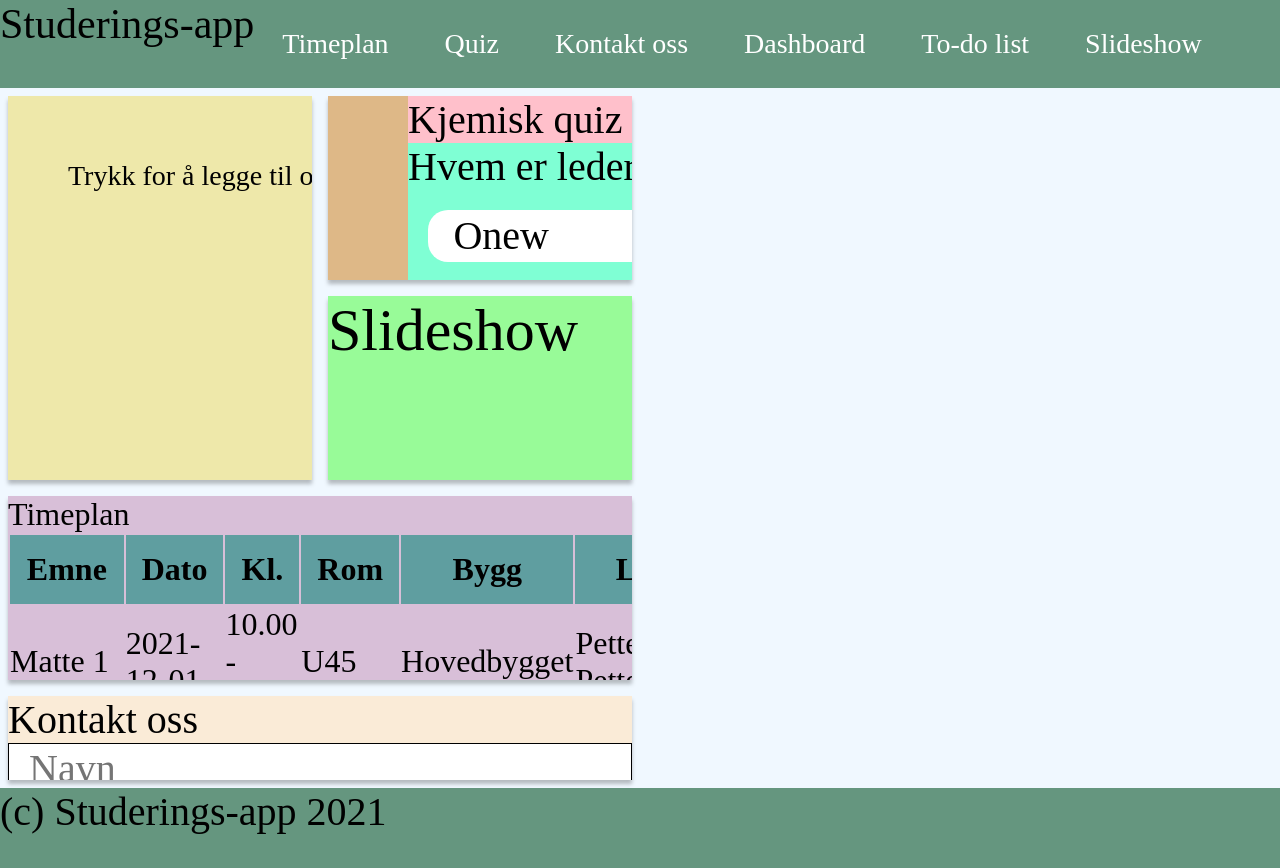
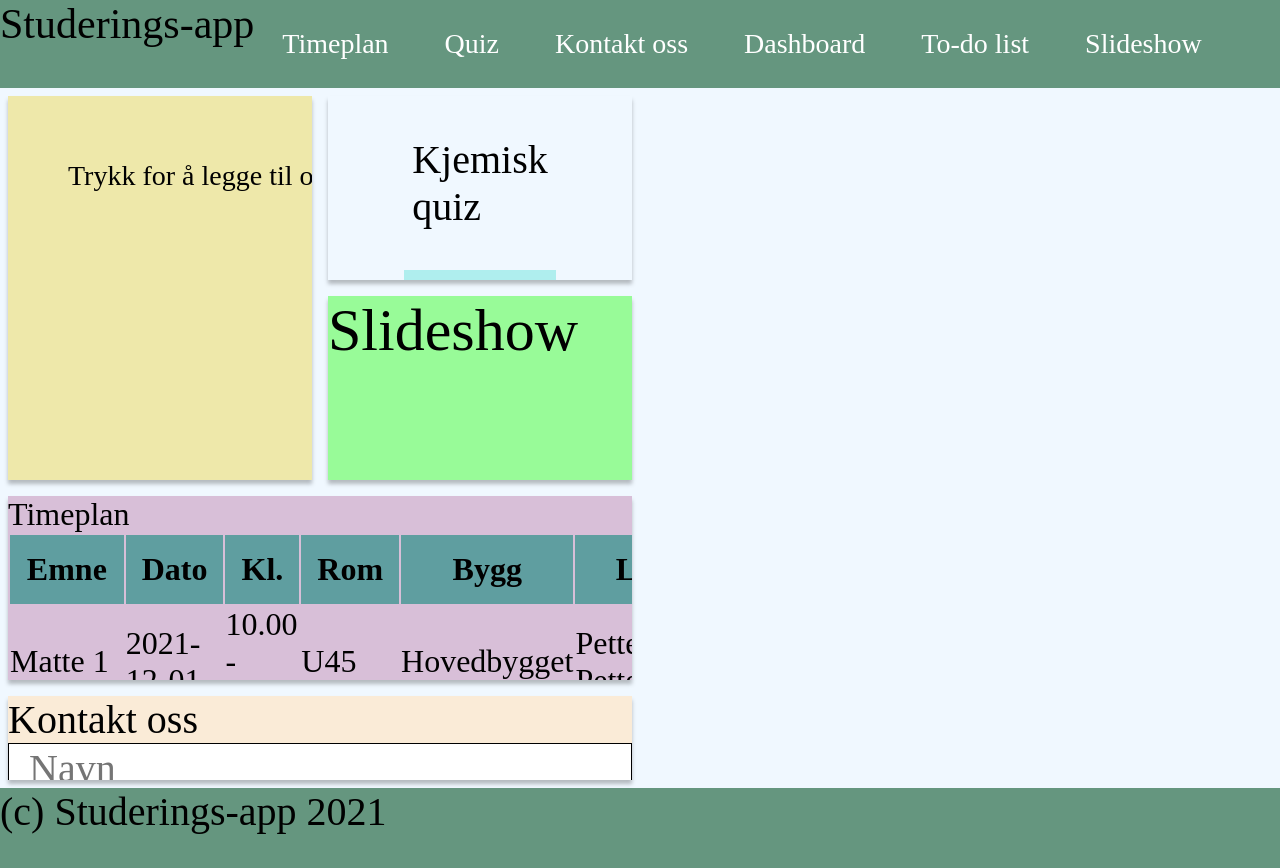
Before and after one commit to reiv003/Tema_4, a Vue app: page / in a window 1280 px wide. Built offline with nearby package versions, Linux system fonts and the light colour scheme.

Commit message:
Finished quiz, only little styling left

```diff
--- a/src/components/QuizApp.vue
+++ b/src/components/QuizApp.vue
@@ -2,26 +2,69 @@
   <body class="quiz-body">
     <div class="quiz-body__title">Kjemisk quiz</div>
     <div class="quiz-body__box">
-      <div class="box__question">
-        <p>{{ questions[0]["question"] }}</p>
+      <div v-if="index < count">
+        <p class="quiz-body__question">{{ questions[index]["question"] }}</p>
         <label
           :for="key"
-          class="box__question__option"
-          v-for="(alternative, key) in questions[0]['alternatives']"
+          class="quiz-body__alternatives"
+          v-for="(alternative, key) in questions[index]['alternatives']"
+          :class="
+            ({ selector: selectedAlternative == '' },
+            {
+              selector_wrong: selectedAlternative == key,
+            },
+            {
+              selector_correct:
+                key == questions[index]['correctAlternative'] &&
+                selectedAlternative != '',
+            })
+          "
         >
           <!--  @change -> når man trykker på et av alternativene skal answered methoden skje
                 :disabled -> gjør at man bare kan velge et av alternativene -->
           <input
-            class="option-hidden"
+            class="hide-radio"
             type="radio"
             :id="key"
             :value="key"
             @change="answered($event)"
             :disabled="selectedAlternative != ''"
-            :class="{ kanin: selectedAlternative == '' }"
           />
           {{ alternative }}
         </label>
+
+        <div>
+          <button
+            v-show="selectedAlternative != '' && index < count - 1"
+            @click="nextQuestion"
+            class="quiz-body__button"
+          >
+            Neste &gt;
+          </button>
+          <button
+            v-show="selectedAlternative != '' && index == count - 1"
+            @click="showResult"
+            class="quiz-body__button"
+          >
+            Avslutt
+          </button>
+        </div>
+      </div>
+      <div v-else>
+        <h2 class="quiz-body__result">Resultat</h2>
+        <div>
+          <p>
+            Riktige svar:
+            <span class="quiz-body__correct-scores">{{ correctScores }}</span>
+          </p>
+          <p>
+            Gale svar:
+            <span class="quiz-body__wrong-scores">{{ wrongScores }}</span>
+          </p>
+        </div>
+        <button @click="resetQuiz" class="quiz-body__reset-button">
+          Spill igjen
+        </button>
       </div>
     </div>
   </body>
@@ -31,31 +74,63 @@
 export default {
   data() {
     return {
+      index: 0,
       selectedAlternative: "",
+      correctScores: 0,
+      wrongScores: 0,
+      count: 3,
       questions: [
         {
-          question: "Hvem er lederen av EXO?",
-          alternatives: { a: "Onew", b: "Suho", c: "Xiumin", d: "Taeyong" },
+          question:
+            "Hvilket grunnstoff var det man tidligere kalte 'surstoff'?",
+          alternatives: { a: "Klor", b: "Oksygen", c: "Hydrogen", d: "Litium" },
           correctAlternative: "b",
         },
         {
-          question: "Hvem er SHINees maknae?",
-          alternatives: { a: "Taemin", b: "Onew", c: "Yang Yang", d: "Sehun" },
+          question: "Hvor mange 'perioder' består det periodiske system av?",
+          alternatives: { a: "7", b: "4", c: "11", d: "9" },
           correctAlternative: "a",
         },
         {
-          question: "Hvem er Guros favoritt gruppe?",
-          alternatives: { a: "SHINee", b: "NCT", c: "EXO", d: "Wayv" },
+          question: "Hva er det vanligste grunnstoffet i universet?",
+          alternatives: {
+            a: "Oksygen",
+            b: "Neon",
+            c: "Hydrogen",
+            d: "Natrium",
+          },
           correctAlternative: "c",
         },
       ],
     };
   },
+
   methods: {
     // når man trykker på et alternativ console logger den om man trykker på a,b,c eller d
     answered(e) {
       this.selectedAlternative = e.target.value;
-      console.log(this.selectedAlternative);
+      if (
+        this.selectedAlternative ==
+        this.questions[this.index]["correctAlternative"]
+      )
+        this.correctScores++;
+      else this.wrongScores++;
+    },
+
+    nextQuestion() {
+      this.index++;
+      this.selectedAlternative = "";
+    },
+
+    showResult() {
+      this.index++;
+    },
+
+    resetQuiz() {
+      this.index = 0;
+      this.selectedAlternative = "";
+      this.correctScores = 0;
+      this.wrongScores = 0;
     },
   },
 };
@@ -65,22 +140,30 @@ export default {
 .quiz-body {
   display: flex;
   flex-direction: column;
-  background: burlywood;
-  padding-left: 2em;
+  align-items: center;
 }
 
 .quiz-body__title {
-  width: 50vw;
-  background: pink;
+  display: flex;
+  justify-content: center;
+  width: 50%;
+  padding: 1em;
 }
 
 .quiz-body__box {
-  width: 50vw;
-  height: 50vh;
-  background: aquamarine;
+  display: flex;
+  justify-content: center;
+  width: 50%;
+  height: 70vh;
+  background: paleturquoise;
+  padding: 1em;
 }
 
-.box__question__option {
+.quiz-body__question {
+  margin-bottom: 1em;
+}
+
+.quiz-body__alternatives {
   display: block;
   background: white;
   margin: 0.5em;
@@ -88,11 +171,47 @@ export default {
   padding: 0.06em;
 }
 
-.option-hidden {
+.hide-radio {
   visibility: hidden;
 }
 
-.kanin {
+.selector:hover {
   background: grey;
 }
+
+.selector_wrong {
+  background: palevioletred;
+}
+
+.selector_correct {
+  background: palegreen;
+}
+
+.quiz-body__button {
+  background: plum;
+  float: right;
+  border-radius: 20px;
+  padding: 0.2em;
+}
+
+.quiz-body__result {
+  margin-bottom: 1em;
+}
+
+.quiz-body__correct-scores {
+  color: green;
+  display: inline;
+}
+
+.quiz-body__wrong-scores {
+  color: red;
+  display: inline;
+}
+
+.quiz-body__reset-button {
+  background: orange;
+  border-radius: 20px;
+  padding: 0.2em;
+  margin-top: 1em;
+}
 </style>
```
